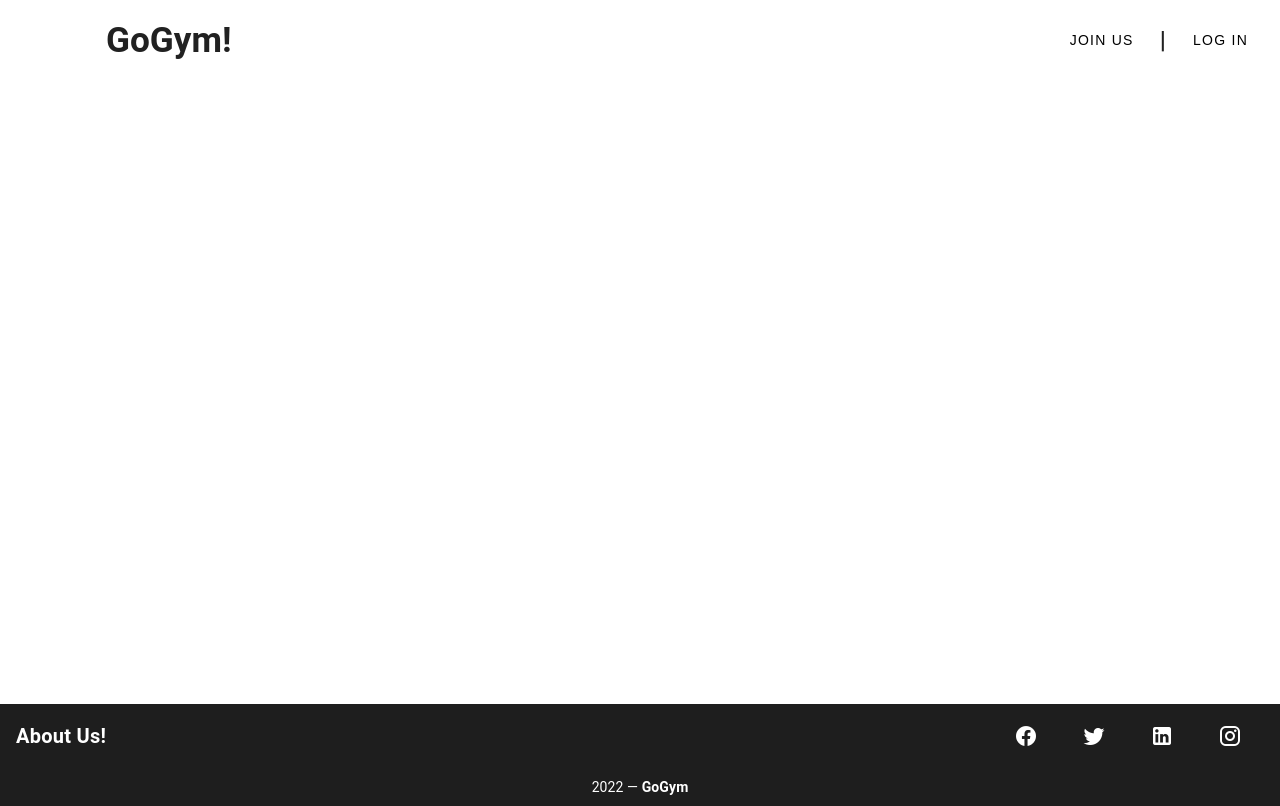
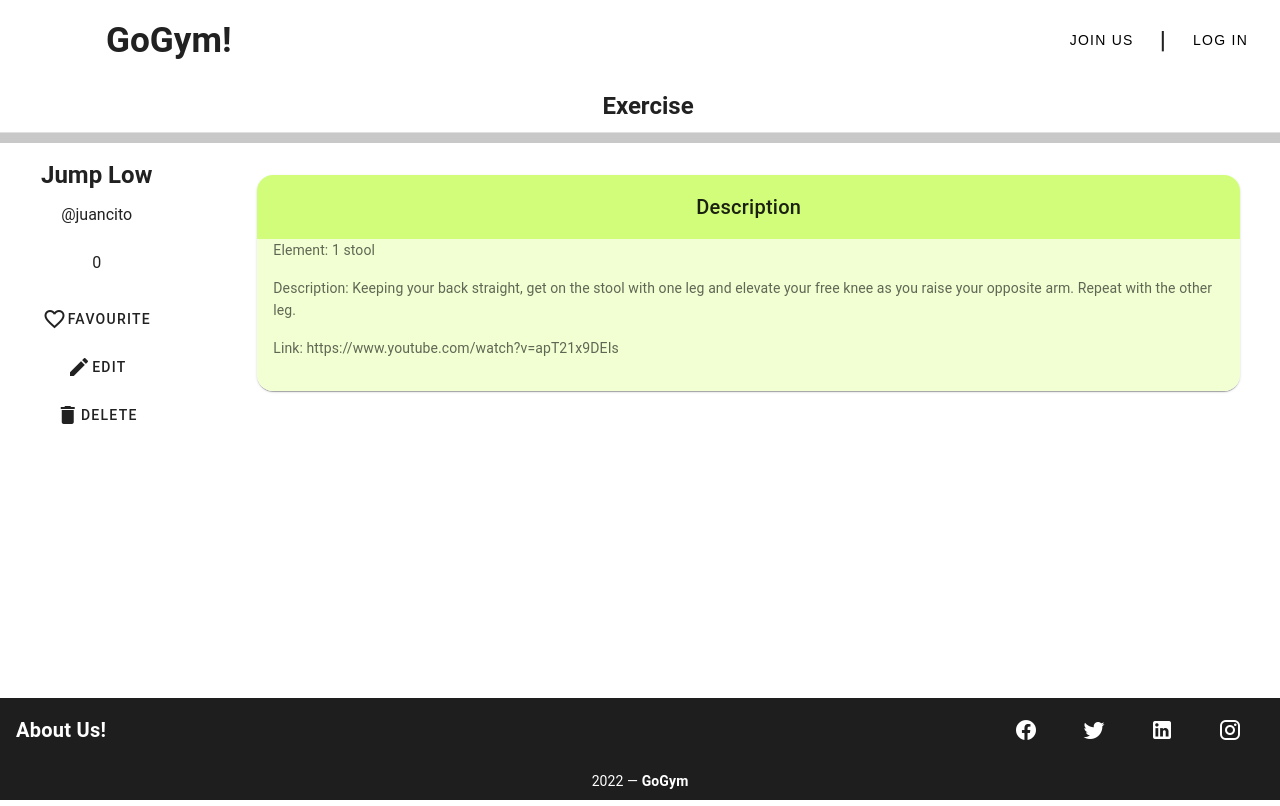
Before and after one commit to magflores/GoGym-web, a Vue app: page /exercisedetailed/1 in a window 1280 px wide. Built offline with nearby package versions, Linux system fonts and the light colour scheme; a web font is replaced by a local one; what vue-resource would draw is missing.

Commit message:
Exercise receives param from link and searches for correct exercise.

```diff
--- a/src/App.vue
+++ b/src/App.vue
@@ -2,7 +2,7 @@
   <v-app id="app">
     <AppHeader/>
     <v-main>
-      <router-view/>
+      <router-view :key="$route.path"/>
     </v-main>
     <Footer/>
   </v-app>
--- a/src/router/index.js
+++ b/src/router/index.js
@@ -51,7 +51,7 @@ const routes = [
         component: () => import("../views/NotFound.vue")
     },
     {
-        path: '/exercisedetailed',
+        path: '/exercisedetailed/:id',
         name: 'exercisedetailed',
         component: () => import(/* webpackChunckName: "exerciseDetailed" */ '@/views/ExerciseDetailedView')
 
--- /dev/null
+++ b/src/store/exercises.js
@@ -0,0 +1,41 @@
+export default {
+    user: null,
+    exercises: [
+        {
+            name: "Jump High",
+            id: 0,
+            creator: "@juancito",
+            difficulty: 0,
+            favourite: false,
+            description: [
+                {number:0, line: "Element: 1 stool"},
+                {number:1, line: "Description: Keeping your back straight, get on the stool with one leg and elevate your free knee as you raise your opposite arm. Repeat with the other leg."},
+                {number:2, line: "Link: https://www.youtube.com/watch?v=apT21x9DEIs"},
+            ]
+        },
+        {
+            name: "Jump Low",
+            id: 1,
+            creator: "@juancito",
+            difficulty: 0,
+            favourite: false,
+            description: [
+                {number:0, line: "Element: 1 stool"},
+                {number:1, line: "Description: Keeping your back straight, get on the stool with one leg and elevate your free knee as you raise your opposite arm. Repeat with the other leg."},
+                {number:2, line: "Link: https://www.youtube.com/watch?v=apT21x9DEIs"},
+            ]
+        },
+        {
+            name: "Don't Jump",
+            id: 2,
+            creator: "@juancito",
+            difficulty: 2,
+            favourite: false,
+            description: [
+                {number:0, line: "Element: 1 stool"},
+                {number:1, line: "Description: Keeping your back straight, get on the stool with one leg and elevate your free knee as you raise your opposite arm. Repeat with the other leg."},
+                {number:2, line: "Link: https://www.youtube.com/watch?v=apT21x9DEIs"},
+            ]
+        },
+    ]
+}
--- a/src/views/ExerciseDetailedView.vue
+++ b/src/views/ExerciseDetailedView.vue
@@ -6,21 +6,21 @@
     <template v-slot:sidebar>
       <v-list class="d-flex flex-column align-center" height="100%">
         <v-list-item>
-          <h2>Jump High</h2>
+          <h2>{{ exercise.name }}</h2>
         </v-list-item>
         <v-list-item>
-          <p>@juancito</p>
+          <p>{{ exercise.creator }}</p>
         </v-list-item>
         <v-list-item>
-          <p>Easy</p>
+          <p>{{ exercise.difficulty }}</p>
         </v-list-item>
         <v-list-item class="mt-auto">
           <v-btn
               class="form-font"
               text
-              @click="show = !show"
+              @click="exercise.favourite = !exercise.favourite"
           >
-            <v-icon>{{ !show ? 'mdi-heart-outline' : 'mdi-heart' }}</v-icon>
+            <v-icon>{{ !exercise.favourite ? 'mdi-heart-outline' : 'mdi-heart' }}</v-icon>
             <div>Favourite</div>
           </v-btn>
         </v-list-item>
@@ -44,10 +44,7 @@
           Description
         </v-card-title>
         <v-card-text class="card-content">
-          <p>Element: 1 stool</p>
-          <p>Description: Keeping your back straight, get on the stool with one leg and elevate your free knee as you
-            raise your opposite arm. Repeat with the other leg.</p>
-          <p>Link: https://www.youtube.com/watch?v=apT21x9DEIs</p>
+          <p v-for="line in exercise.description" :key="line.number">{{ line.line }}</p>
         </v-card-text>
       </v-card>
     </template>
@@ -56,6 +53,7 @@
 
 <script>
 import detailedLayout from "@/components/detailedLayout";
+import exerciseStore from "@/store/exercises";
 
 export default {
   name: "ExerciseDetailedView",
@@ -65,7 +63,12 @@ export default {
   data() {
     return {
       show: false,
-
+      exerciseId: this.$route.params.id
+    }
+  },
+  computed: {
+    exercise() {
+      return exerciseStore.exercises.find(exercise => exercise.id == this.exerciseId);
     }
   }
 }
```
